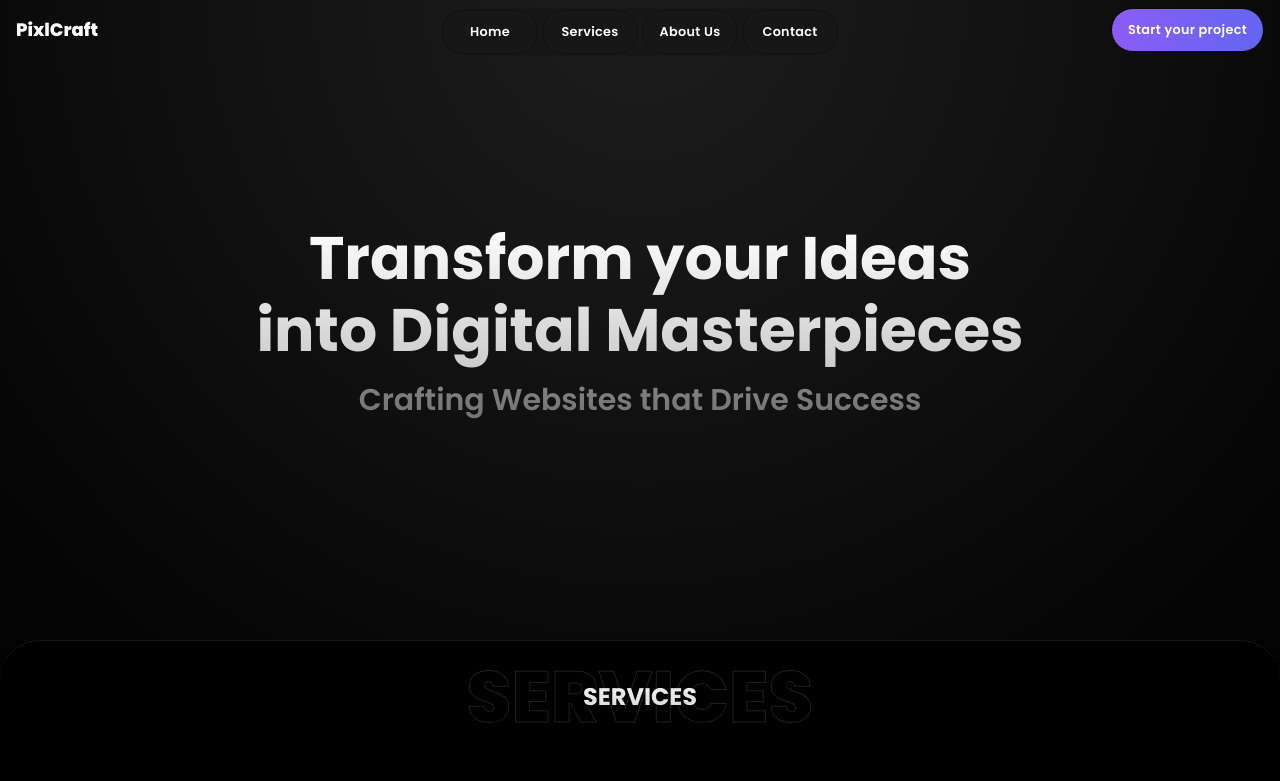
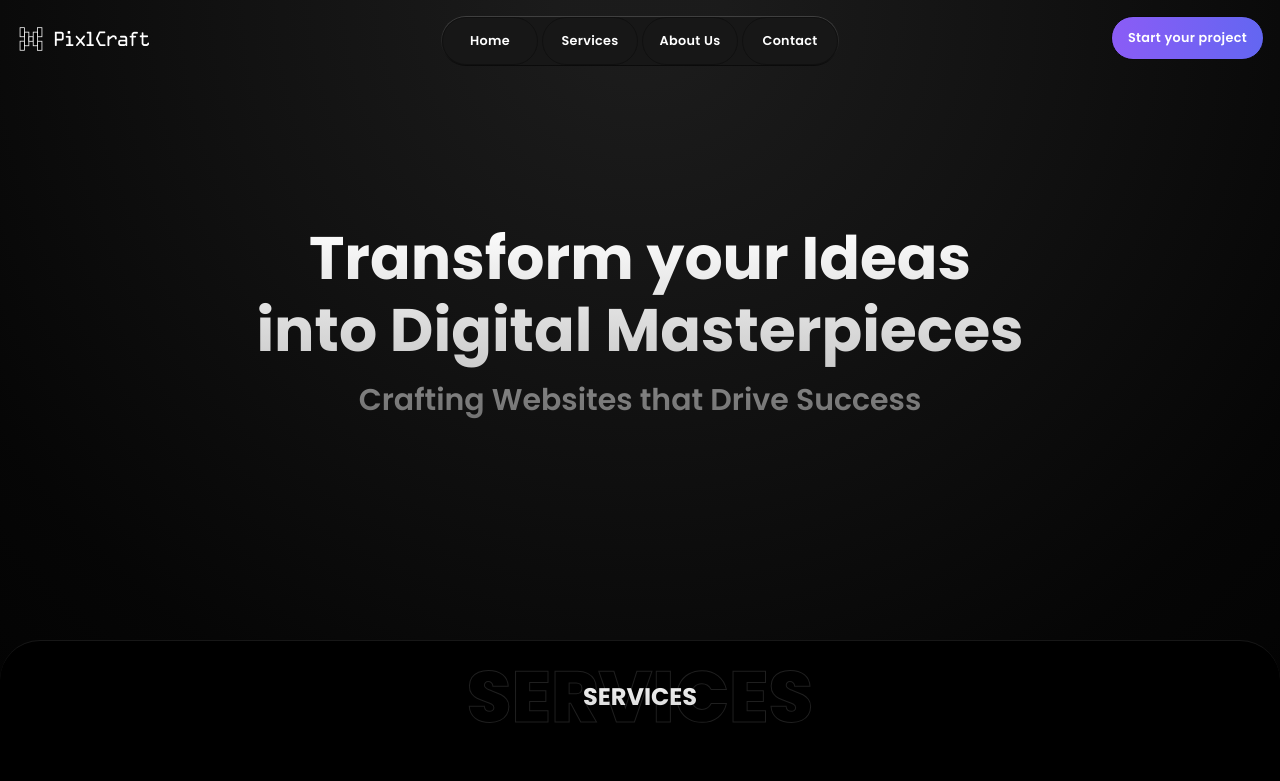
Before and after one commit to AbhishekChoudhari42/apr_web, a Next.js app: page / in a window 1280 px wide. Shown: the top 781 px of the page. Built offline with nearby package versions, Linux system fonts and the light colour scheme.

Commit message:
logo added

```diff
--- a/app/components/Navbar.jsx
+++ b/app/components/Navbar.jsx
@@ -6,6 +6,7 @@ import Link from 'next/link';
 import Lenis from '@studio-freight/lenis'
 import { IoMenu } from "react-icons/io5";
 import { IoMdClose } from "react-icons/io";
+import Image from 'next/image';
 const links = [
   {
     text: 'Home',
@@ -31,36 +32,39 @@ const Navbar = () => {
     open: {
       width: 168,
       height: 242,
-      border:'1px solid #444',
+      border: '1px solid #444',
       transition: { duration: 0.75, ease: [0.76, 0, 0.24, 1] }
     },
     closed: {
       width: 40,
       height: 40,
-      border:'1px solid #111',
+      border: '1px solid #111',
       transition: { duration: 0.75, ease: [0.76, 0, 0.24, 1] }
     }
   }
 
   const variantsPara = {
     open: {
-      opacity:0,
-      x:120,
+      opacity: 0,
+      x: 120,
       transition: { duration: 0.5, ease: [0.76, 0, 0.24, 1] }
     },
     closed: {
-      opacity:1,
-      x:0,
+      opacity: 1,
+      x: 0,
       transition: { duration: 0.5, ease: [0.76, 0, 0.24, 1] }
     }
   }
 
   const [isActive, setIsActive] = useState(false)
   return (
-    <div className='absolute z-50 top-0 left-0 px-4 pt-4 w-full flex justify-between items-center py-2'>
-      <h1 className='text-white font-extrabold text-lg'>
-      PixlCraft
-      </h1>
+    <div className='absolute z-50 top-4 left-0 px-4 w-full flex justify-between items-center py-2'>
+      <div className='flex items-center gap-2'>
+        <Image width={30} height={30} alt="logo" src={'/main_logo.svg'}/>
+        <h1 className='text-white tracking-wide text-lg ocr-font'>
+          PixlCraft
+        </h1>
+      </div>
       {/* mobile menu */}
       <motion.div
         className='purple-grid hidden max-sm:block  fixed top-[11px] right-4 z-40 backdrop-blur-lg p-4 rounded-xl overflow-hidden'
@@ -82,15 +86,15 @@ const Navbar = () => {
                 href={`/#${el.link}`}>
 
                 <motion.div
-                  initial={{y:10}}
-                  animate={{y:0}}
-                  transition={{ ease: "easeOut", duration: 2 ,delay:2}}
+                  initial={{ y: 10 }}
+                  animate={{ y: 0 }}
+                  transition={{ ease: "easeOut", duration: 2, delay: 2 }}
                   className='cursor-pointer '
                 >
                   <motion.p
-                  variants={variantsPara}
-                  animate={isActive ? "closed" : "open"}
-                  className='text-lg text-white transition-all duration-500'>
+                    variants={variantsPara}
+                    animate={isActive ? "closed" : "open"}
+                    className='text-lg text-white transition-all duration-500'>
                     {el.text}
                   </motion.p>
                 </motion.div>
@@ -128,7 +132,7 @@ const Navbar = () => {
 
 
       <button className='cta text-xs border h-[38px]  border-neutral-950 px-4 text-white rounded-full
-            fixed sm:right-4 sm:top-2 max-sm:bottom-24 z-50 max-sm:rounded-bl-none max-sm:rounded-br-none max-sm:rounded-[20px]
+            fixed sm:right-4 sm:top-4 max-sm:bottom-24 z-50 max-sm:rounded-bl-none max-sm:rounded-br-none max-sm:rounded-[20px]
             max-sm:-rotate-90 max-sm:-right-14
       '>
         <Link href={"/#CONTACT"}>
--- a/app/globals.css
+++ b/app/globals.css
@@ -39,13 +39,13 @@ html{
   transition: .5s ease;
 }
 .gradient-container-grey{
-  @apply bg-gradient-to-t from-neutral-950 to-neutral-600 p-[1px] rounded-full
+  @apply bg-gradient-to-t from-neutral-950 to-neutral-700 p-[1px] rounded-full max-[1000px]:hidden absolute top-0 left-[50%] translate-x-[-50%]
 }
 .cross-purple-gradient{
   @apply opacity-50 top-[50%] blur-[120px] bg-gradient-to-r from-indigo-500 to-violet-500 rotate-45 h-24 w-[50vw] rounded-[100%] absolute
 }
 .nav-btns{
-  @apply h-[48px] bg-neutral-900 flex gap-[4px] p-[2px] rounded-full max-[1000px]:hidden absolute top-2 left-[50%] translate-x-[-50%]
+  @apply h-[48px] bg-neutral-900 flex gap-[4px] rounded-full
 
 }
 .nav-btn-element{
@@ -198,3 +198,14 @@ html{
   -webkit-text-fill-color: transparent;
   background-image: linear-gradient(to top, rgb(181, 200, 210) 10%,#ffffff 90%);
 }
+
+@font-face {
+  font-family: "OCR";
+  src: url('../font/OCR-A Regular.ttf');
+  font-weight: normal;
+  font-style: italic;
+}
+
+.ocr-font{
+  font-family: 'OCR';
+}
```
Also changed, not shown: font/OCR-A Regular.ttf (added), public/main_logo.svg (added).
